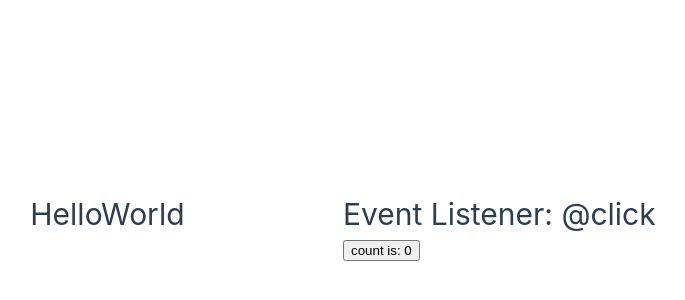
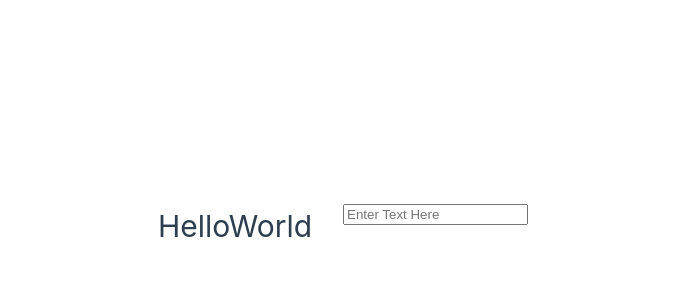
Before and after one commit to TSKHayagreevaC/vue-webapp, a Vue app: page / in a window 1280 px wide. Shown: the part 174-474 px from the top of the page, without its empty margins (297-982 px from the left). Built offline with nearby package versions, Linux system fonts and the light colour scheme.

Commit message:
Form binding component added.

```diff
--- a/src/App.vue
+++ b/src/App.vue
@@ -1,8 +1,8 @@
 <script setup>
-import EventListeners from './components/EventListeners.vue'
+import FormBinding from './components/FormBinding.vue'
 </script>
 
 <template>
   <h1>HelloWorld</h1>
-  <EventListeners />
+  <FormBinding />
 </template>
--- /dev/null
+++ b/src/components/FormBinding.vue
@@ -0,0 +1,20 @@
+<script setup>
+import {ref} from 'vue'
+
+const text = ref('')
+
+function onInput(e) {
+    text.value = e.target.value
+}
+
+</script>
+
+<template>
+    <div>
+        <input :value="text" @input="onInput" placeHolder="Enter Text Here">
+        <p>{{text}}</p>
+    </div>
+</template>
+
+<style scoped>
+</style>
```
